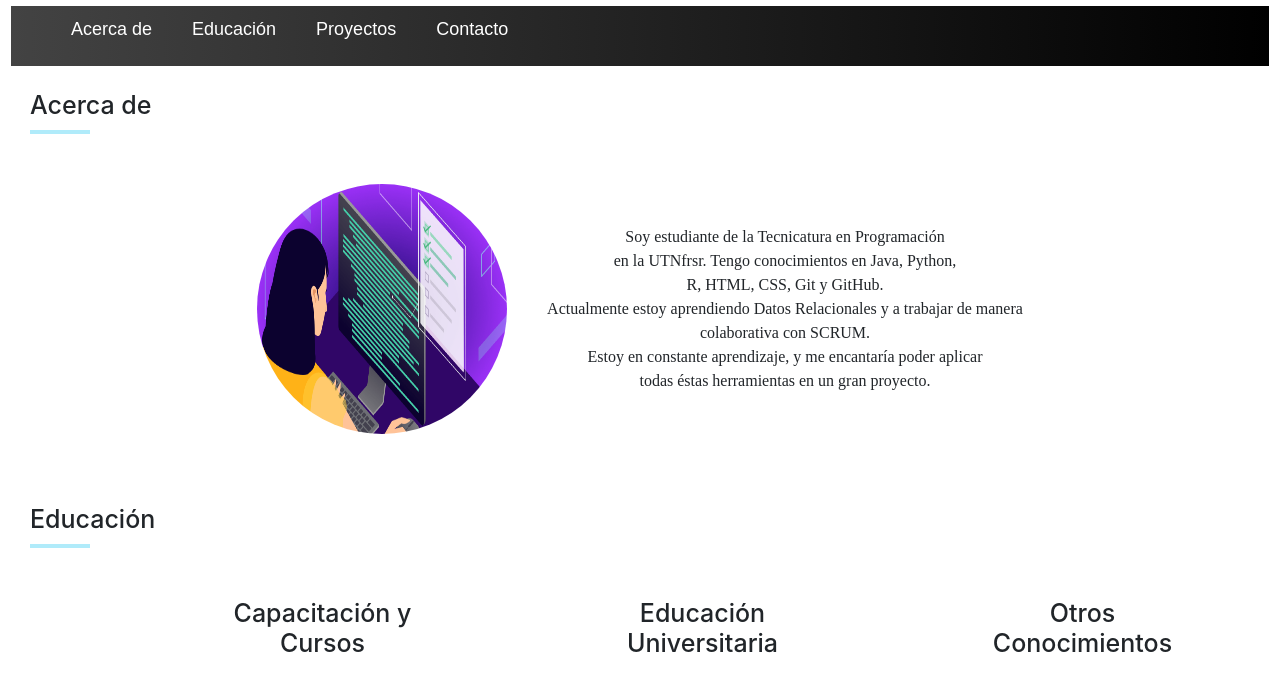
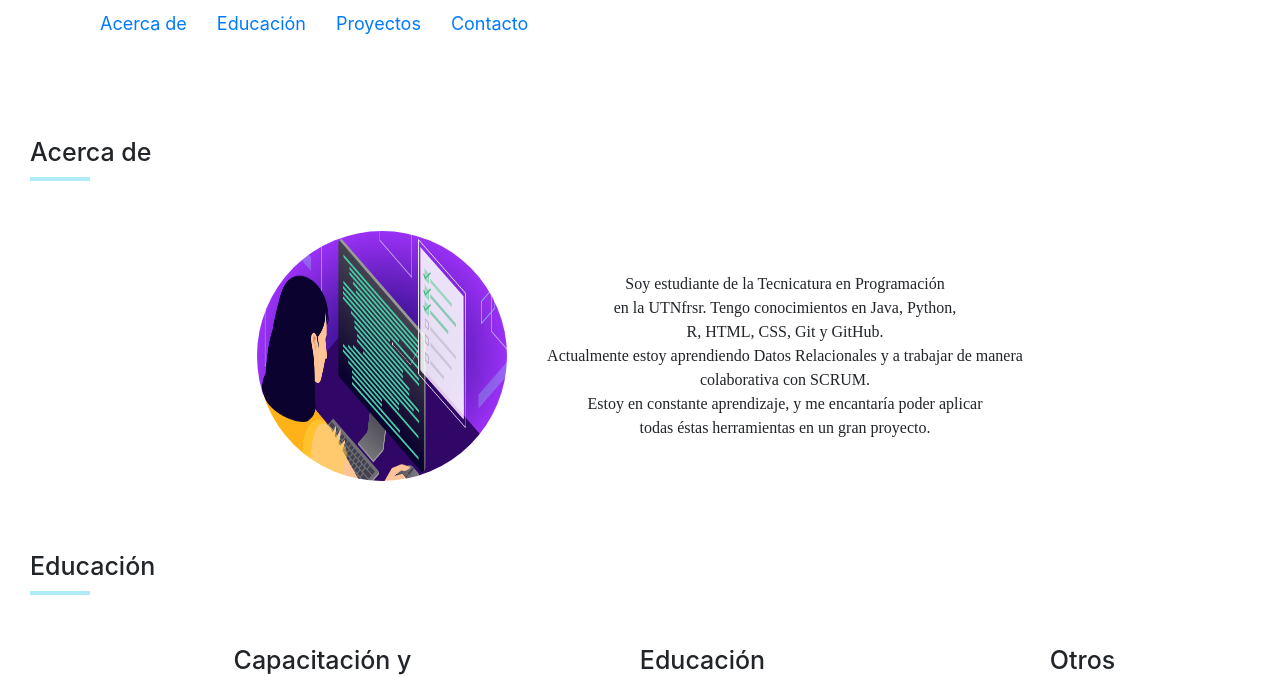
Before and after one commit to Ro07-r/Portfolio, a plain HTML site: page index.html in a window 1280 px wide. Shown: the top 677 px of the page. Drawn offline with nearby package versions, Linux system fonts and the light colour scheme; files whose address does not match are found by name; a web font is replaced by a local one.

Commit message:
Cambios en el menú

```diff
--- a/index.html
+++ b/index.html
@@ -16,15 +16,22 @@
     <link href="https://fonts.googleapis.com/css2?family=Open+Sans&display=swap" rel="stylesheet">
   </head>
   <body>
-      <div class="wrapper"><!--RESPONSIVE-->
-              <nav class="navbar fixed-top">
-                  <ul class="menu">
-                    <li><a href="#Acerca">Acerca de</a></li>
-                    <li><a href="#Educación">Educación</a></li>
-                    <li><a href="#Proyectos">Proyectos</a></li>
-                    <li><a href="#Contacto">Contacto</a></li>
+    <div class="container">
+      <ul class="nav">
+        <li class="nav-item">
+          <a class="nav-link" href="#Acerca">Acerca de</a>
+        </li>
+        <li class="nav-item">
+          <a class="nav-link" href="#Educación">Educación</a>
+        </li>
+        <li class="nav-item">
+          <a class="nav-link" href="#Proyectos">Proyectos</a>
+        </li>
+        <li class="nav-item">
+          <a class="nav-link" href="#Contacto">Contacto</a>
+        </li>
       </ul>
-              </nav>
+    </div>
     <br>
     <br>
     <br>
@@ -35,7 +42,6 @@
       <div class="Acerca" id="Acerca">
         <h1>Acerca de<div class="divider"></div></h1>
         <p><img id="perfil" src="Imagenes/code-review-tools.png" alt="picture">
-                  <!--<button class="btn btn-default" type="submit"> <i class="fa-solid fa-pen"></i> </button>-->
           Soy estudiante de la Tecnicatura en Programación<br>
           en la UTNfrsr.
           Tengo conocimientos en Java, Python,<br>
@@ -47,7 +53,6 @@
           y me encantaría poder aplicar<br>
           todas éstas herramientas
           en un gran proyecto.<br>
-
         </div>
       </main>
       <br>
--- a/styles.css
+++ b/styles.css
@@ -1,33 +1,11 @@
-.menu {
-  display: flex;
-  justify-content: left;
-  width: 200%;
-  height: 60px;
-  background: #000000;  /* fallback for old browsers */
-  background: -webkit-linear-gradient(to right, #434343, #000000);  /* Chrome 10-25, Safari 5.1-6 */
-  background: linear-gradient(to right, #434343, #000000); /* W3C, IE 10+/ Edge, Firefox 16+, Chrome 26+, Opera 12+, Safari 7+ */
-  }
-
-.menu a:hover {
-  transition: ease-in .5s;
-  color: lightgrey;
-  }
-
-.menu li {
+.container {
+  font-size: large;
   list-style: none;
 }
 
-.menu a {
-  text-decoration: none;
-  padding: 10px 20px;
-  font-family: 'Varta', sans-serif;
-  font-size:large;
-  color: white;
-  }
-
-.menu li a {
-  display: flex;
-  align-items: center;
+.container a:hover {
+  transition: ease-in .5s;
+  color:black;
 }
 
 .Acerca p {
@@ -42,13 +20,6 @@
 h1 {
   padding-left: 30px;
   font-family: 'Open Sans', sans-serif;
-  }
-
-hr {
-  width: 50px;
-  text-align: left;
-  margin-left: 0;
-  color: lightgreen;
 }
 
 .divider {
```
Lines whose indentation alone changed are shown as unchanged.
